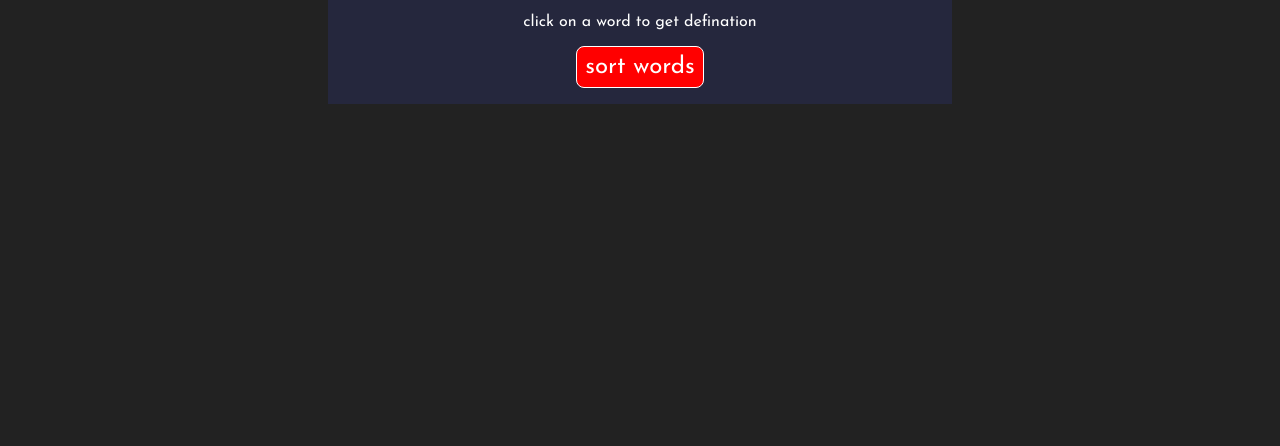
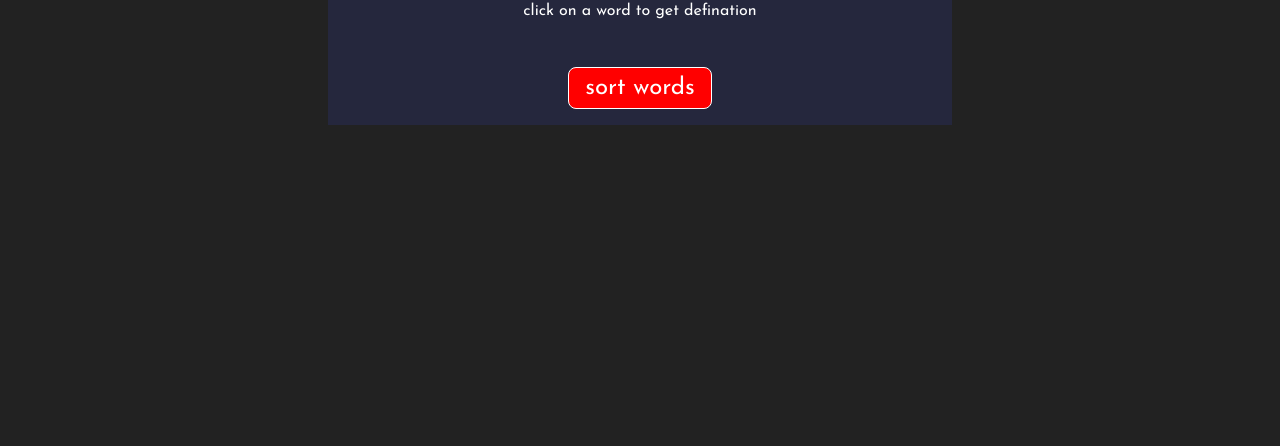
Before and after one commit to kmj673/http-project, a plain HTML site: page index.html in a window 1280 px wide. Shown: the part 354-800 px from the top of the page. Drawn offline with Linux system fonts and the light colour scheme.

Commit message:
changed gap between words list h2, p and button

```diff
--- a/style.css
+++ b/style.css
@@ -101,11 +101,12 @@ h1 {
 .word-list > h2 {
   text-align: center;
   font-size: 2rem;
+  margin-bottom: 0rem;
 }
 .word-list > p {
   text-align: center;
   font-size: 1rem;
-  margin-top: 0px;
+  margin-bottom: 3rem;
 }
 /* .word-list > .my-words > div {
   color: #c8cbe7;
@@ -127,7 +128,7 @@ h1 {
 .az {
   max-width: 10rem;
   text-align: center;
-  padding: 0.5rem;
+  padding: 0.5rem 1rem;
   cursor: pointer;
   font-size: 1rem;
   background-color: red;
```
